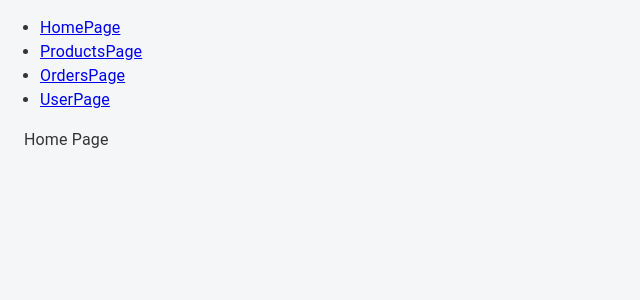
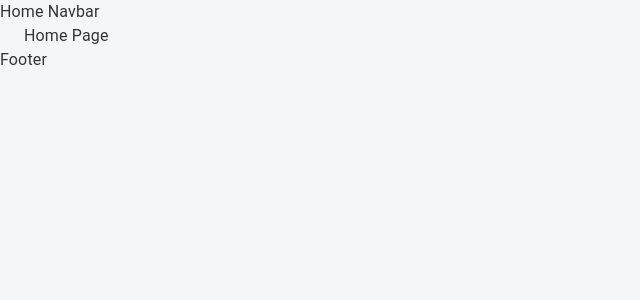
Before and after one commit to studiousdoston/burak-react, a React (Create React App) app: page / in a window 1280 px wide. Shown: the top 300 px of the page, without its empty margins (0-640 px from the left). Built offline with nearby package versions, Linux system fonts and the light colour scheme.

Commit message:
feat: organize header and footer components

```diff
--- a/package.json
+++ b/package.json
@@ -14,7 +14,7 @@
     "react-dom": "^18.0.0",
     "react-is": "18.2.0",
     "react-redux": "8",
-    "react-router-dom": "^5.1.9",
+    "react-router-dom": "5.3.3",
     "react-scripts": "5.0.0",
     "typescript": "~4.1.5",
     "web-vitals": "^2.1.4"
@@ -24,7 +24,7 @@
     "@types/node": "^17.0.45",
     "@types/react": "^18.2.48",
     "@types/react-dom": "^18.2.18",
-    "@types/react-router-dom": "^5.3.3"
+    "@types/react-router-dom": "5.3.3"
   },
   "scripts": {
     "start": "react-scripts start",
--- a/src/app/App.tsx
+++ b/src/app/App.tsx
@@ -1,32 +1,21 @@
 import React from "react";
 import "../css/app.css";
 import { Container, Stack, Typography, Box, Button } from "@mui/material";
-import { Link, Route, Switch } from "react-router-dom";
+import { Link, Route, Switch, useLocation } from "react-router-dom";
 import { HomePage } from "./screens/homePage";
 import { ProductsPage } from "./screens/productsPage";
 import { OrdersPage } from "./screens/ordersPage";
 import { UserPage } from "./screens/userPage";
+import { HomeNavbar } from "./components/headers/HomeNavbar";
+import { OtherNavbar } from "./components/headers/OtherNavbar";
+import { Footer } from "./components/footer";
 
 function App() {
+  const location = useLocation();
+  console.log("location: ", location);
   return (
-    <div>
-      <nav>
-        <ul>
-          <li>
-            <Link to="/">HomePage</Link>
-          </li>
-          <li>
-            <Link to="/products">ProductsPage</Link>
-          </li>
-          <li>
-            <Link to="/orders">OrdersPage</Link>
-          </li>
-          <li>
-            <Link to="/member-page">UserPage</Link>
-          </li>
-        </ul>
-      </nav>
-
+    <>
+      {location.pathname === "/" ? <HomeNavbar /> : <OtherNavbar />}
       <Switch>
         <Route path="/products">
           <ProductsPage />
@@ -41,7 +30,8 @@
           <HomePage />
         </Route>
       </Switch>
-    </div>
+      <Footer />
+    </>
   );
 }
 
--- /dev/null
+++ b/src/app/components/footer/index.tsx
@@ -0,0 +1,3 @@
+export function Footer(){
+  return <div>Footer</div>
+}
--- /dev/null
+++ b/src/app/components/headers/HomeNavbar.tsx
@@ -0,0 +1,3 @@
+export function HomeNavbar() {
+  return <div>Home Navbar</div>;
+}
--- /dev/null
+++ b/src/app/components/headers/OtherNavbar.tsx
@@ -0,0 +1,5 @@
+export function OtherNavbar(){
+  return (
+    <div>Other Navbar</div>
+  )
+}
```
Also changed, not shown: 1 other file (tests, documents, lock files or other folders).
